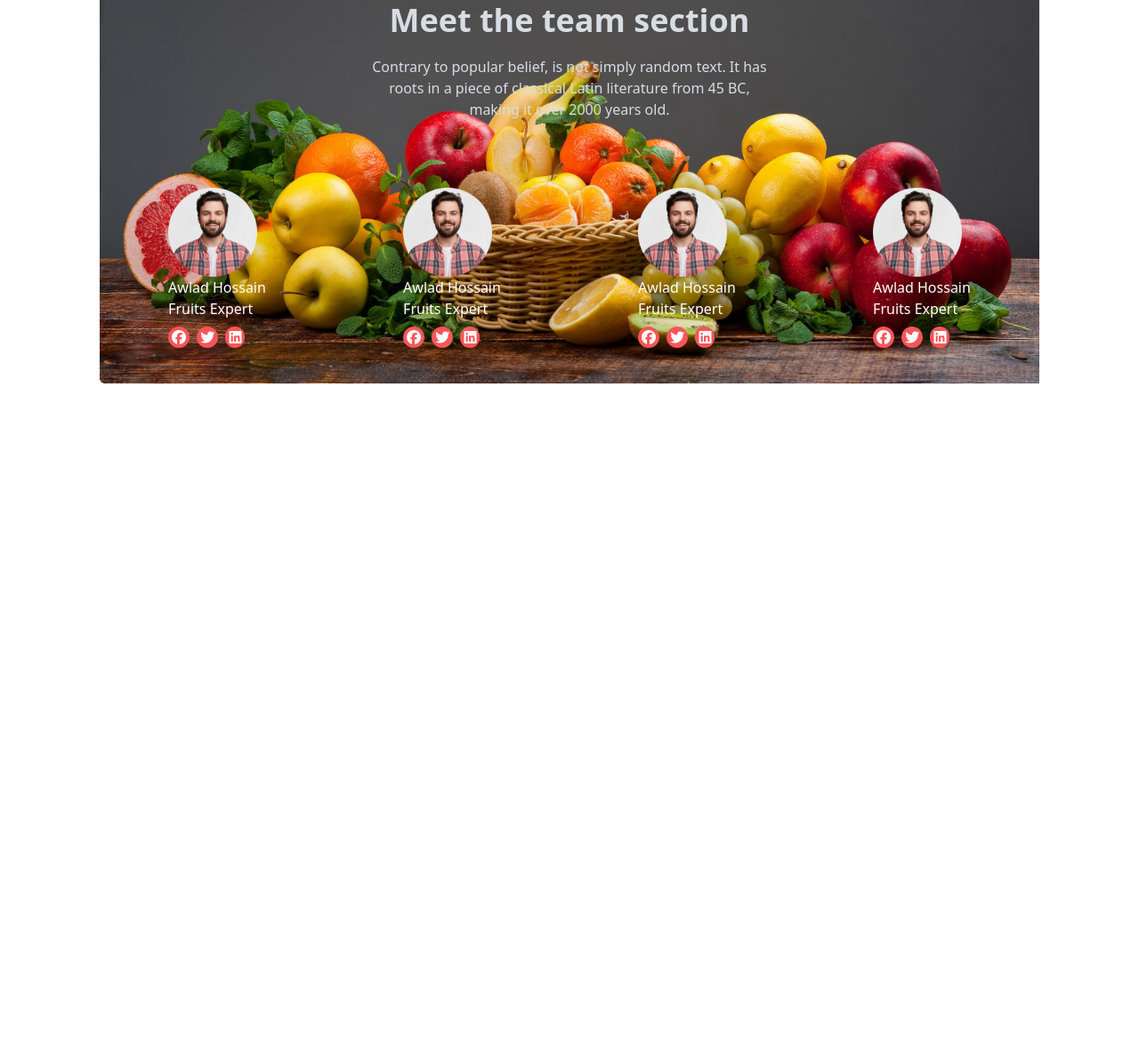
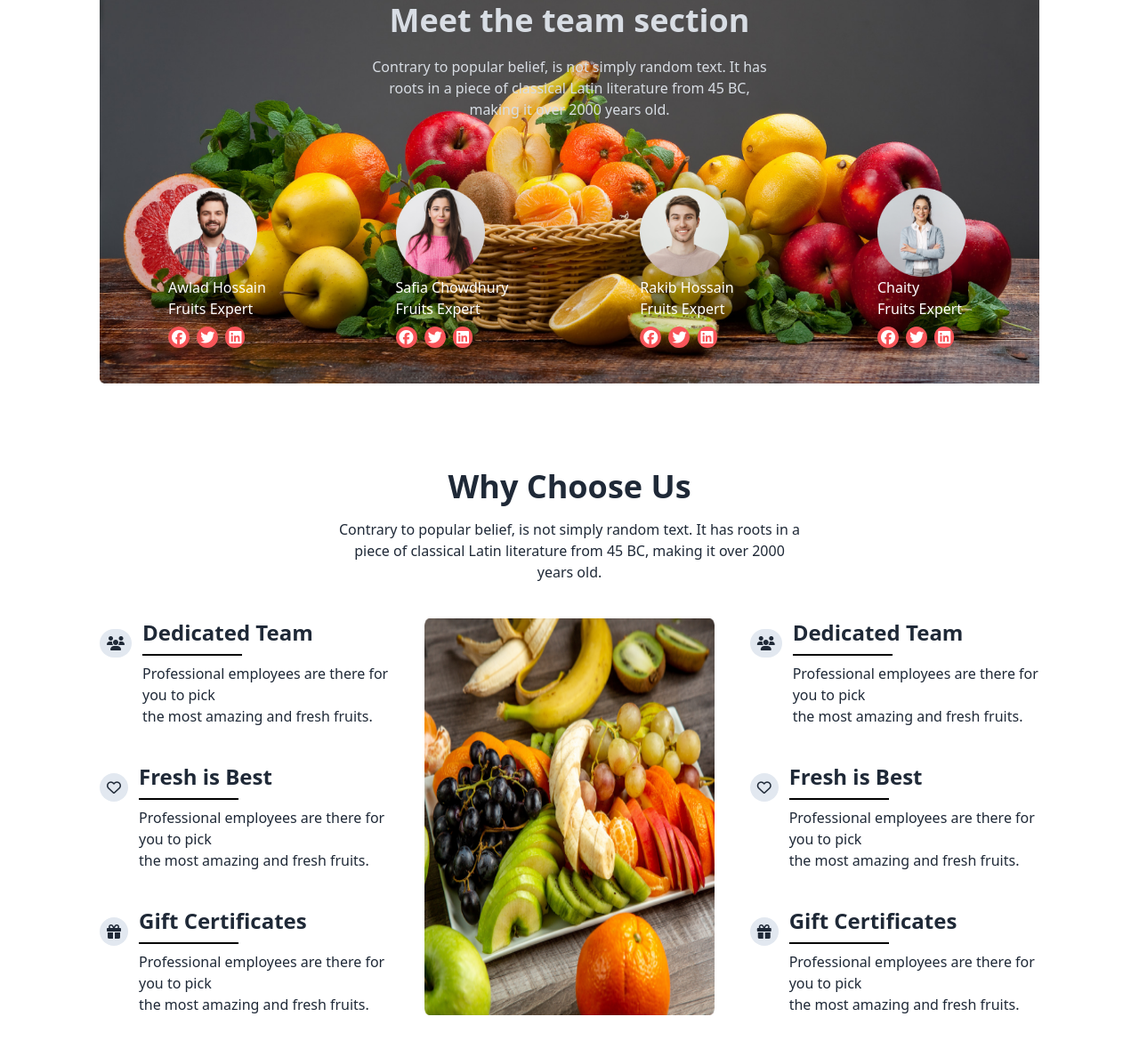
Before and after one commit to nobabsarkar/Assignment-3, a plain HTML site: page index.html in a window 1280 px wide. Shown: the part 1406-2585 px from the top of the page at 89% size. Before the commit the page ends 1885 px from the top, so only its background shows below. Drawn offline with nearby package versions, Linux system fonts and the light colour scheme.

Commit message:
added new code

```diff
--- a/index.html
+++ b/index.html
@@ -254,10 +254,10 @@
               <div class="py-10">
                 <img
                   class="hero banner-image text-center"
-                  src="images/member1.png"
+                  src="images/member2.png"
                   alt=""
                 />
-                <h3 class="text-white">Awlad Hossain</h3>
+                <h3 class="text-white">Safia Chowdhury</h3>
                 <p class="text-white">Fruits Expert</p>
                 <div class="text-white mt-2">
                   <i
@@ -276,10 +276,10 @@
               <div class="py-10">
                 <img
                   class="hero banner-image text-center"
-                  src="images/member1.png"
+                  src="images/member3.png"
                   alt=""
                 />
-                <h3 class="text-white">Awlad Hossain</h3>
+                <h3 class="text-white">Rakib Hossain</h3>
                 <p class="text-white">Fruits Expert</p>
                 <div class="text-white mt-2">
                   <i
@@ -298,10 +298,10 @@
               <div class="py-10">
                 <img
                   class="hero banner-image text-center"
-                  src="images/member1.png"
+                  src="images/member4.png"
                   alt=""
                 />
-                <h3 class="text-white">Awlad Hossain</h3>
+                <h3 class="text-white">Chaity</h3>
                 <p class="text-white">Fruits Expert</p>
                 <div class="text-white mt-2">
                   <i
@@ -319,7 +319,141 @@
           </div>
         </div>
       </section>
+
+      <!-- Why Choose Us -->
+      <section class="mt-20">
+        <div class="w-1/2 mx-auto">
+          <h1 class="text-center text-4xl font-bold py-4">Why Choose Us</h1>
+          <p class="text-center">
+            Contrary to popular belief, is not simply random text. It has roots
+            in a piece of classical Latin literature from 45 BC, making it over
+            2000 years old.
+          </p>
+        </div>
+
+        <!-- card  -->
+        <div class="grid grid-cols1 lg:grid-cols-3 gap-10">
+          <div>
+            <div class="flex mt-10">
+              <div>
+                <i
+                  class="fa fa-users bg-slate-200 rounded-full mr-3 p-2 mt-3"
+                ></i>
+              </div>
+              <div>
+                <h1 class="text-2xl font-bold">Dedicated Team</h1>
+                <hr class="w-28 my-2 border border-black" />
+                <p>
+                  Professional employees are there for you to pick <br />
+                  the most amazing and fresh fruits.
+                </p>
+              </div>
+            </div>
+            <div class="flex mt-10">
+              <div>
+                <i
+                  class="fa-regular fa-heart bg-slate-200 rounded-full mr-3 p-2 mt-3"
+                ></i>
+              </div>
+              <div>
+                <h1 class="text-2xl font-bold">Fresh is Best</h1>
+                <hr class="w-28 my-2 border border-black" />
+                <p>
+                  Professional employees are there for you to pick <br />
+                  the most amazing and fresh fruits.
+                </p>
+              </div>
+            </div>
+            <div class="flex mt-10">
+              <div>
+                <i
+                  class="fa-solid fa-gift bg-slate-200 rounded-full mr-3 p-2 mt-3"
+                ></i>
+              </div>
+              <div>
+                <h1 class="text-2xl font-bold">Gift Certificates</h1>
+                <hr class="w-28 my-2 border border-black" />
+                <p>
+                  Professional employees are there for you to pick <br />
+                  the most amazing and fresh fruits.
+                </p>
+              </div>
+            </div>
+          </div>
+          <div class="mt-10">
+            <img class="h-full" src="images/whychoose1.png" alt="" />
+          </div>
+          <div>
+            <div class="flex mt-10">
+              <div>
+                <i
+                  class="fa fa-users bg-slate-200 rounded-full mr-3 p-2 mt-3"
+                ></i>
+              </div>
+              <div>
+                <h1 class="text-2xl font-bold">Dedicated Team</h1>
+                <hr class="w-28 my-2 border border-black" />
+                <p>
+                  Professional employees are there for you to pick <br />
+                  the most amazing and fresh fruits.
+                </p>
+              </div>
+            </div>
+            <div class="flex mt-10">
+              <div>
+                <i
+                  class="fa-regular fa-heart bg-slate-200 rounded-full mr-3 p-2 mt-3"
+                ></i>
+              </div>
+              <div>
+                <h1 class="text-2xl font-bold">Fresh is Best</h1>
+                <hr class="w-28 my-2 border border-black" />
+                <p>
+                  Professional employees are there for you to pick <br />
+                  the most amazing and fresh fruits.
+                </p>
+              </div>
+            </div>
+            <div class="flex mt-10">
+              <div >
+                <i
+                  class="fa-solid fa-gift bg-slate-200 rounded-full mr-3 p-2 mt-3"
+                ></i>
+              </div>
+              <div>
+                <h1 class="text-2xl font-bold">Gift Certificates</h1>
+                <hr class="w-28 my-2 border border-black" />
+                <p>
+                  Professional employees are there for you to pick <br />
+                  the most amazing and fresh fruits.
+                </p>
+              </div>
+            </div>
+          </div>
+        </div>
+      </section>
     </main>
     <footer></footer>
+    <br />
+    <br />
+    <br />
+    <br />
+    <br />
+    <br />
+    <br />
+    <br />
+    <br />
+    <br />
+    <br />
+    <br />
+    <br />
+    <br />
+    <br />
+    <br />
+    <br />
+    <br />
+    <br />
+    <br />
+    <br />
   </body>
 </html>
```
